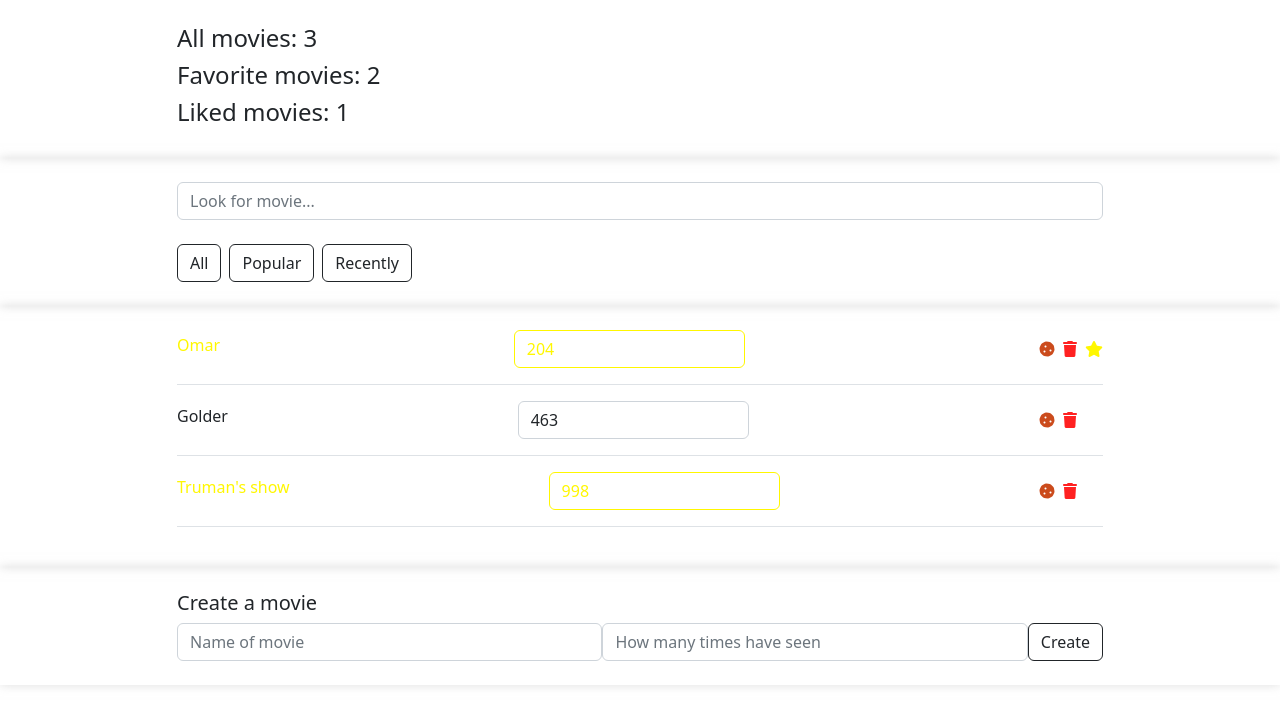
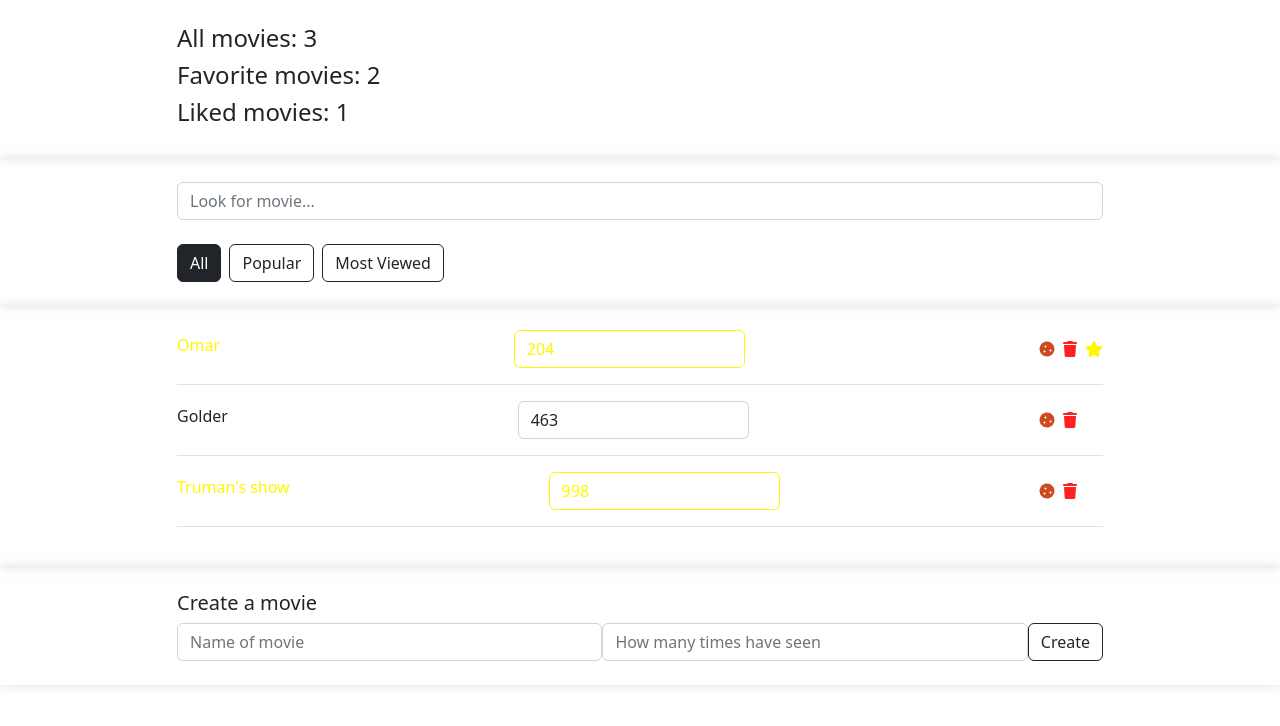
Before and after one commit to 7Davronbek/vue-sammi, a Vue app: page / in a window 1280 px wide. Shown: the top 726 px of the page. Built offline with nearby package versions, Linux system fonts and the light colour scheme.

Commit message:
vue-practise

```diff
--- a/src/components/app-filter/AppFilter.vue
+++ b/src/components/app-filter/AppFilter.vue
@@ -4,9 +4,27 @@
       <div class="row">
         <div class="col-lg-10 mx-auto">
           <div class="d-flex align-items-center">
-            <button class="btn btn-outline-dark me-2">All</button>
-            <button class="btn btn-outline-dark me-2">Popular</button>
-            <button class="btn btn-outline-dark me-2">Recently</button>
+            <button
+              :class="[filterName === 'all' ? 'btn-dark' : 'btn-outline-dark']"
+              @click="fitlerHandler('all')"
+              class="btn me-2"
+            >
+              All
+            </button>
+            <button
+              :class="[filterName === 'popular' ? 'btn-dark' : 'btn-outline-dark']"
+              @click="fitlerHandler('popular')"
+              class="btn me-2"
+            >
+              Popular
+            </button>
+            <button
+              :class="[filterName === 'mostViewers' ? 'btn-dark' : 'btn-outline-dark']"
+              @click="fitlerHandler('mostViewers')"
+              class="btn me-2"
+            >
+              Most Viewed
+            </button>
           </div>
         </div>
       </div>
@@ -14,6 +32,28 @@
   </div>
 </template>
 <script>
-export default {}
+export default {
+  props: {
+    updateFilterHandler: {
+      type: Function,
+      required: true
+    },
+    filterName: {
+      type: String,
+      required: true
+    }
+  },
+  data() {
+    return {
+      filter: 'all'
+    }
+  },
+  methods: {
+    fitlerHandler(fitler) {
+      this.fitler = fitler
+      this.updateFilterHandler(this.fitler)
+    }
+  }
+}
 </script>
 <style scoped></style>
--- a/src/components/app/App.vue
+++ b/src/components/app/App.vue
@@ -37,7 +37,8 @@ export default {
           favorite: true
         }
       ],
-      term: ''
+      term: '',
+      filter: 'all'
     }
   },
 
@@ -66,6 +67,21 @@ export default {
 
     updateTermHandler(term) {
       this.term = term
+    },
+    onFilterHandler(arr, filter) {
+      switch (filter) {
+        case 'popular':
+          return arr.filter((item) => item.like)
+
+        case 'mostViewers':
+          return arr.filter((item) => item.viewers > 500)
+
+        default:
+          return arr
+      }
+    },
+    updateFilterHandler(filter) {
+      this.filter = filter
     }
   }
 }
@@ -82,11 +98,11 @@ export default {
     </div>
     <div class="shadow">
       <SearchPanel :updateTermHandler="updateTermHandler" />
-      <AppFilter />
+      <AppFilter :updateFilterHandler="updateFilterHandler" :filterName="filter" />
     </div>
     <div class="shadow">
       <MovieList
-        :movies="onSearchHandler(movies, term)"
+        :movies="onFilterHandler(onSearchHandler(movies, term), filter)"
         @onToogle="onToogleHandler"
         @onRemove="onRemoveHandler"
       />
```
